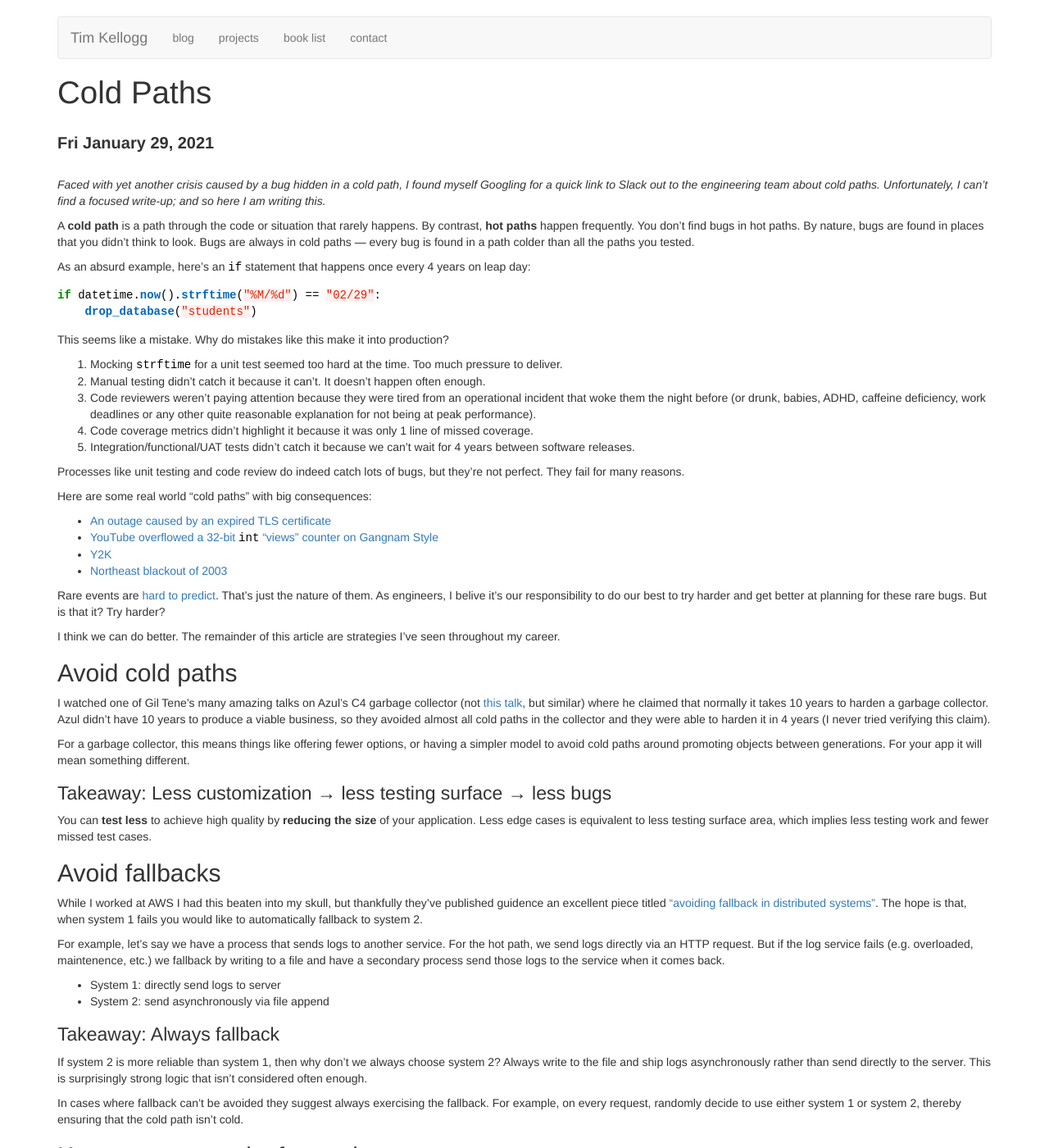
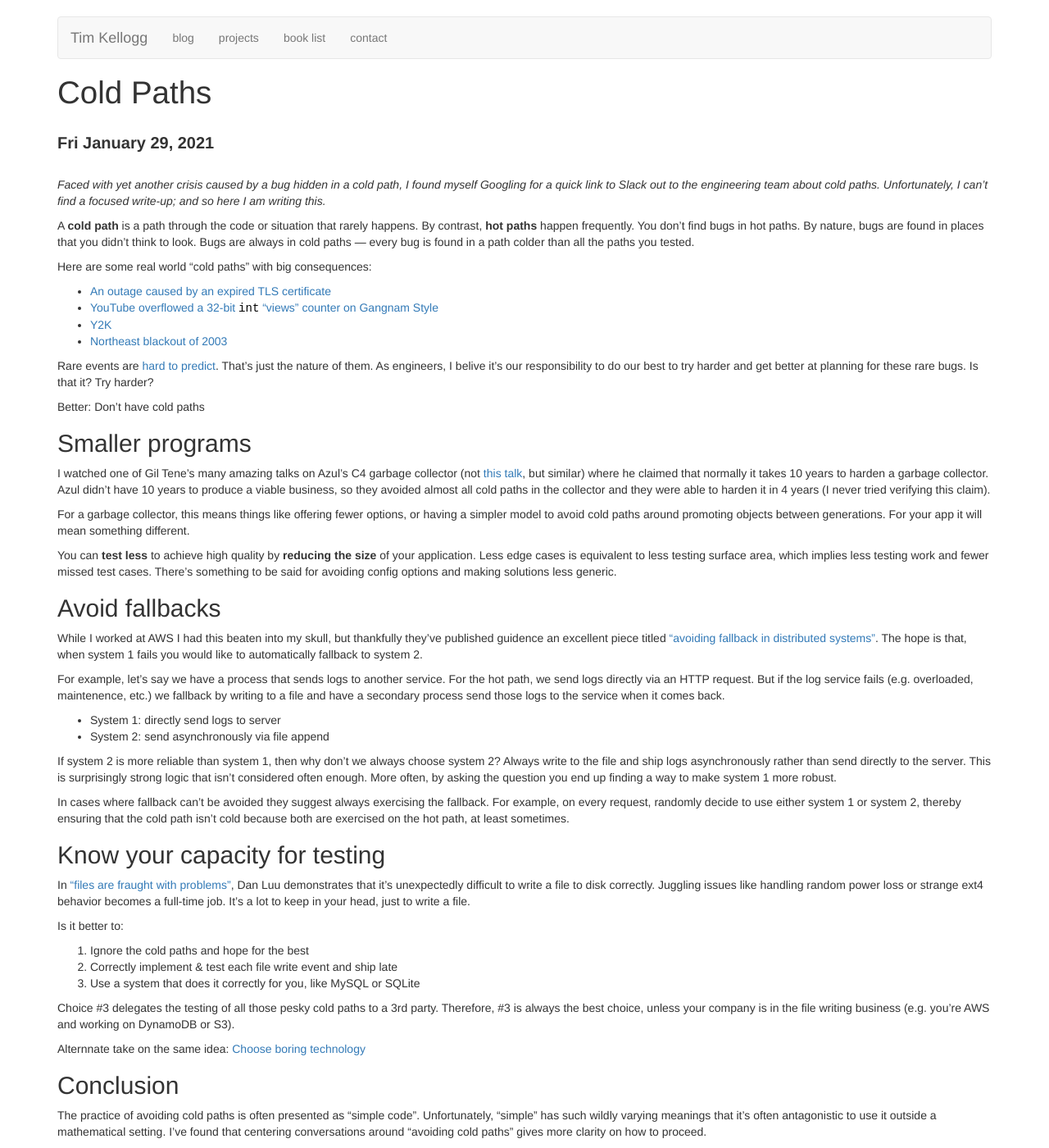
Before and after one commit to tkellogg/tkellogg.github.com, a Jekyll site: the page built from _posts/2021-01-29-cold-paths.md, in a window 1280 px wide and 1400 px high. Shown: the whole window at 82% size. Built offline with Jekyll 4.4.1, drawn with Linux system fonts in a browser that asks for light colours; comment, search, counter and statistics services are not loaded; some of the changed text lies outside the part shown.

Commit message:
Ripped shit apart

````diff
--- a/_posts/2021-01-29-cold-paths.md
+++ b/_posts/2021-01-29-cold-paths.md
@@ -16,28 +16,6 @@ happen frequently. You don't find bugs in hot paths. By nature, bugs are found
 in places that you didn't think to look. Bugs are always in cold paths — every bug is
 found in a path colder than all the paths you tested.
 
-As an absurd example, here's an `if` statement that happens once every 4 years on leap day:
-
-```python
-if datetime.now().strftime("%M/%d") == "02/29":
-    drop_database("students")
-```
-
-This seems like a mistake. Why do mistakes like this make it into production?
-
- 1. Mocking `strftime` for a unit test seemed too hard at the time. Too much pressure to
-    deliver.
- 2. Manual testing didn't catch it because it can't. It doesn't happen often enough.
- 3. Code reviewers weren't paying attention because they were tired from an operational
-    incident that woke them the night before (or drunk, babies, ADHD, caffeine deficiency, work deadlines or
-    any other quite reasonable explanation for not being at peak performance).
- 4. Code coverage metrics didn't highlight it because it was only 1 line of missed coverage.
- 5. Integration/functional/UAT tests didn't catch it because we can't wait for 4 years
-    between software releases.
-
-Processes like unit testing and code review do indeed catch lots of bugs, but they're not
-perfect. They fail for many reasons.
-
 Here are some real world "cold paths" with big consequences:
 
 * [An outage caused by an expired TLS certificate](https://blog.thousandeyes.com/impacts-expired-tls-certificate/)
@@ -47,13 +25,12 @@ Here are some real world "cold paths" with big consequences:
 
 Rare events are [hard to predict][blackswan]. That's just the nature of them. As engineers,
 I belive it's our responsibility to do our best to try harder and get better at planning for
-these rare bugs. But is that it? Try harder?
+these rare bugs. Is that it? Try harder?
 
-I think we can do better. The remainder of this article are strategies I've seen throughout
-my career.
+Better: Don't have cold paths
 
 
-# Avoid cold paths
+# Smaller programs
 I watched one of Gil Tene's many amazing talks on Azul's C4 garbage collector (not [this talk][giltene],
 but similar) where he claimed that normally it takes 10 years to harden a garbage
 collector. Azul didn't have 10 years to produce a viable business, so they avoided almost all
@@ -64,37 +41,39 @@ For a garbage collector, this means things like offering fewer options, or havin
 model to avoid cold paths around promoting objects between generations. For your app it will
 mean something different.
 
-## Takeaway: Less customization → less testing surface → less bugs
 You can **test less** to achieve high quality by **reducing the size** of your application.
 Less edge cases is equivalent to less testing surface area, which implies less testing work
-and fewer missed test cases.
+and fewer missed test cases. There's something to be said for avoiding config options and
+making solutions less generic.
+
 
 # Avoid fallbacks
-While I worked at AWS I had this beaten into my skull, but thankfully they've published guidence
-an excellent piece titled ["avoiding fallback in distributed systems"][aws]. The hope is that,
-when system 1 fails you would like to automatically fallback to system 2.
+While I worked at AWS I had this beaten into my skull, but thankfully they've published
+guidence an excellent piece titled ["avoiding fallback in distributed systems"][aws]. The
+hope is that, when system 1 fails you would like to automatically fallback to system 2.
 
-For example, let's say we have a process that sends logs to another service. For the hot path, we
-send logs directly via an HTTP request. But if the log service fails (e.g. overloaded, maintenence,
-etc.) we fallback by writing to a file and have a secondary process send those logs to the service
-when it comes back.
+For example, let's say we have a process that sends logs to another service. For the hot
+path, we send logs directly via an HTTP request. But if the log service fails (e.g.
+overloaded, maintenence, etc.) we fallback by writing to a file and have a secondary process
+send those logs to the service when it comes back.
 
 * System 1: directly send logs to server
 * System 2: send asynchronously via file append
 
-## Takeaway: Always fallback
-If system 2 is more reliable than system 1, then why don't we always choose system 2? Always write
-to the file and ship logs asynchronously rather than send directly to the server. This is
-surprisingly strong logic that isn't considered often enough.
+If system 2 is more reliable than system 1, then why don't we always choose system 2?
+Always write to the file and ship logs asynchronously rather than send directly to the
+server. This is surprisingly strong logic that isn't considered often enough. More often,
+by asking the question you end up finding a way to make system 1 more robust.
 
-In cases where fallback can't be avoided they suggest always exercising the fallback. For example,
-on every request, randomly decide to use either system 1 or system 2, thereby ensuring that the cold
-path isn't cold.
+In cases where fallback can't be avoided they suggest always exercising the fallback.
+For example, on every request, randomly decide to use either system 1 or system 2,
+thereby ensuring that the cold path isn't cold because both are exercised on the hot path,
+at least sometimes.
 
 
 # Know your capacity for testing
 In ["files are fraught with problems"][fraught], Dan Luu demonstrates that it's unexpectedly
-difficult to write a file correctly. Juggling issues like handling random power loss or
+difficult to write a file to disk correctly. Juggling issues like handling random power loss or
 strange ext4 behavior becomes a full-time job. It's a lot to keep in your head, just to
 write a file.
 
@@ -112,8 +91,17 @@ Alternnate take on the same idea: [Choose boring technology][boring]
 
 
 # Conclusion
-Reducing the size of the application leads to less bugs. The trick is to avoid doing this
-at the expense of the user. Find cold paths that don't add business value and kill them.
+The practice of avoiding cold paths is often presented as "simple code". Unfortunately, "simple"
+has such wildly varying meanings that it's often antagonistic to use it outside a
+mathematical setting. I've found that centering conversations around "avoiding cold paths"
+gives more clarity on how to proceed.
+
+In system design, the conversation about what is "simple" is even tougher due to the
+amorphous nature of it. The principle of "avoiding cold paths" can be extended to mean,
+"delegating cold paths" to a trusted third party, like an open source project or a cloud
+provider. An earnest discussion about your capacity for testing might be
+appropriate. It lets you disengage from "building cool stuff" and instead view it as
+"testing burden I'd rather not have".
 
 
  [giltene]: https://www.infoq.com/presentations/Java-GC-Azul-C4/
````
